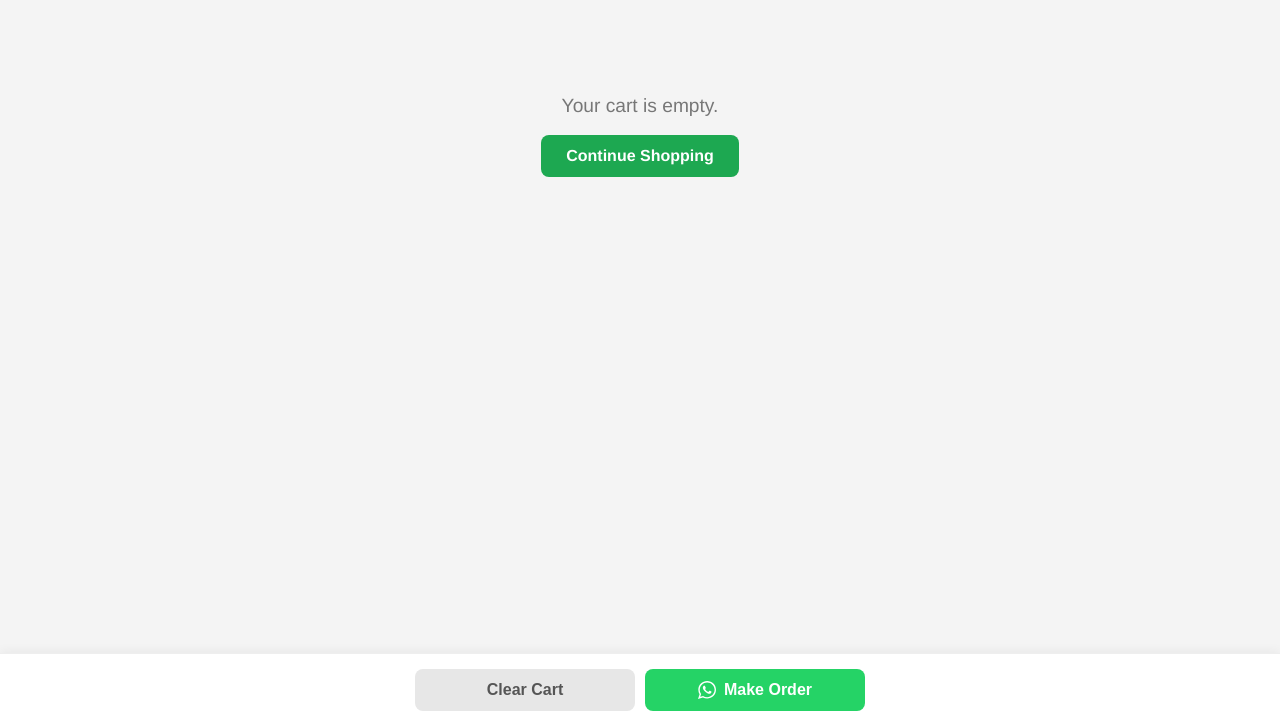
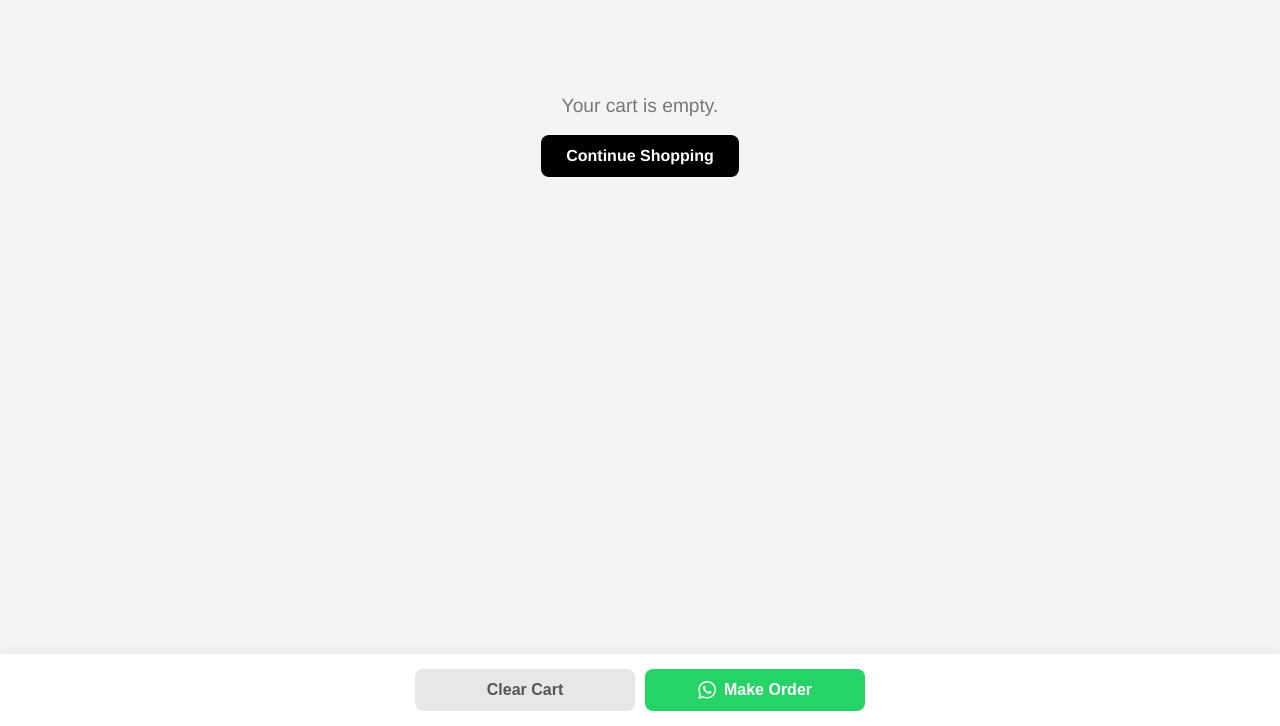
Before and after one commit to Scentoryhub/ab-perfume, a plain HTML site: page cart.html in a window 1280 px wide. In both pictures the pointer is over the link "Continue Shopping". Shown: the part 74-800 px from the top of the page. Drawn offline with Linux system fonts and the light colour scheme; no server answers.

Commit message:
Auto-update: 2025/11/24 周一 21:34:57.09

```diff
--- a/cart.html
+++ b/cart.html
@@ -222,7 +222,7 @@
         font-size: 1rem;
       }
       .continue-shopping-btn:hover {
-        background-color: #1da851;
+        background-color: #000000;
         transform: translateY(-2px);
       }
 
```
